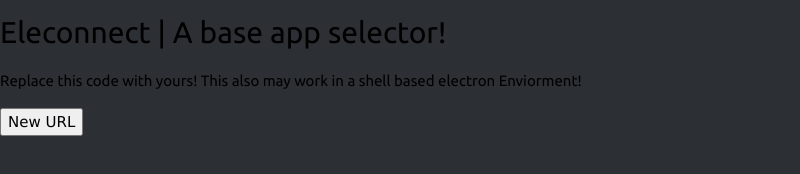
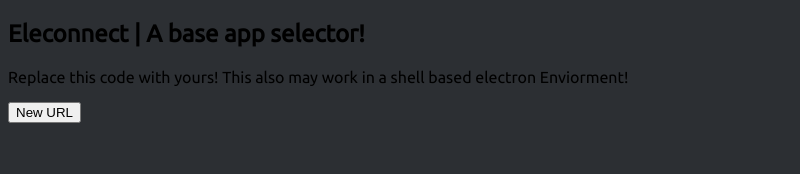
Before and after one commit to RossMdevs/Eleconnect, an Electron app: page index.html in a window 800 px wide. Drawn offline with nearby package versions, Linux system fonts and the light colour scheme.

Commit message:
Update index.html

```diff
--- a/index.html
+++ b/index.html
@@ -1,7 +1,7 @@
 <!DOCTYPE html>
 <html>
     <head>
-        <link rel="stylesheet" href="assets/w3.css">
+
         <link rel="stylesheet" href="assets/css/main.css">
         <script type="text/javascript" src="assets/js/lightmode.js"></script>
         <script type="text/javascript" src="assets/js/app.js"></script>
```
